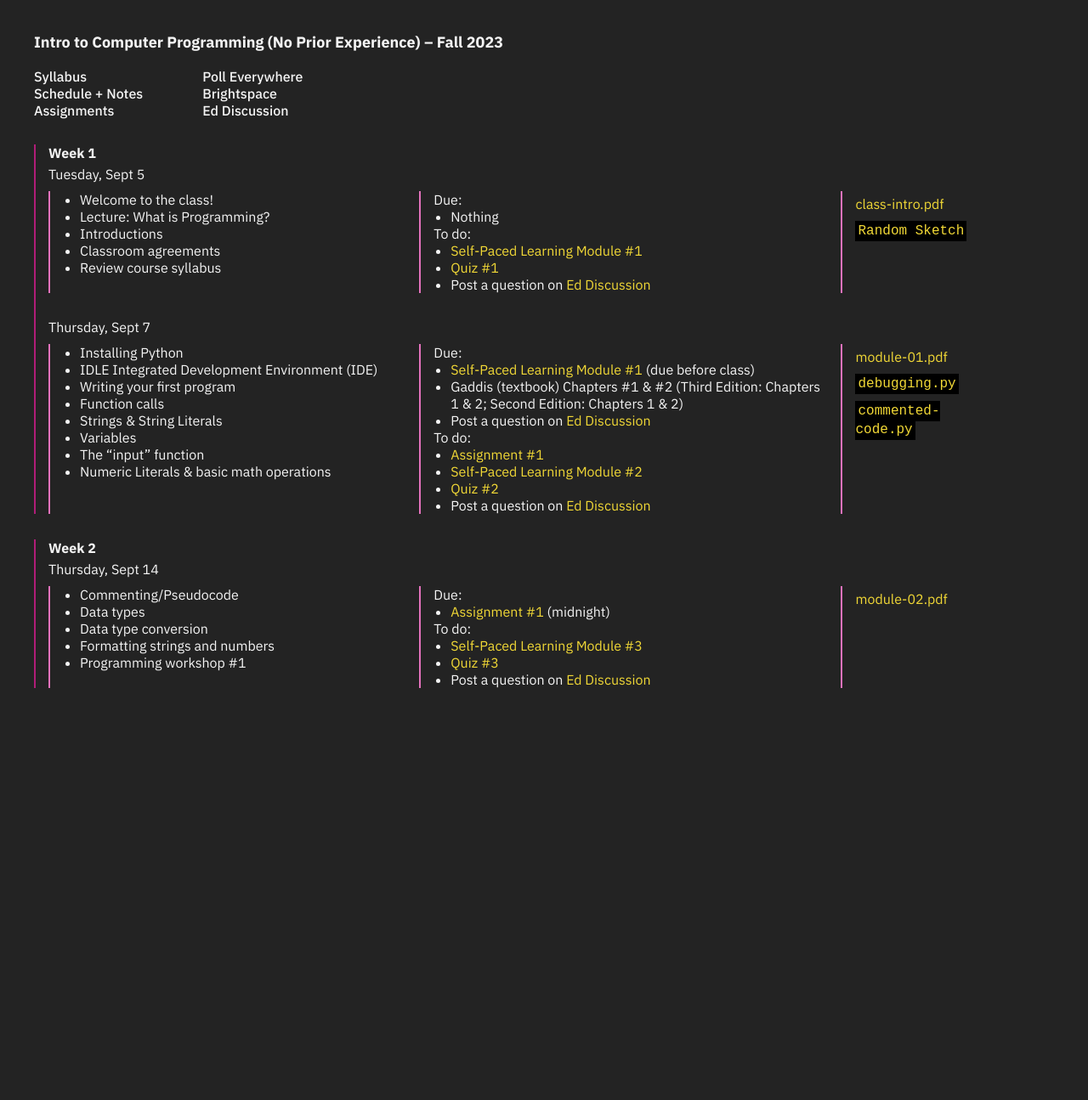
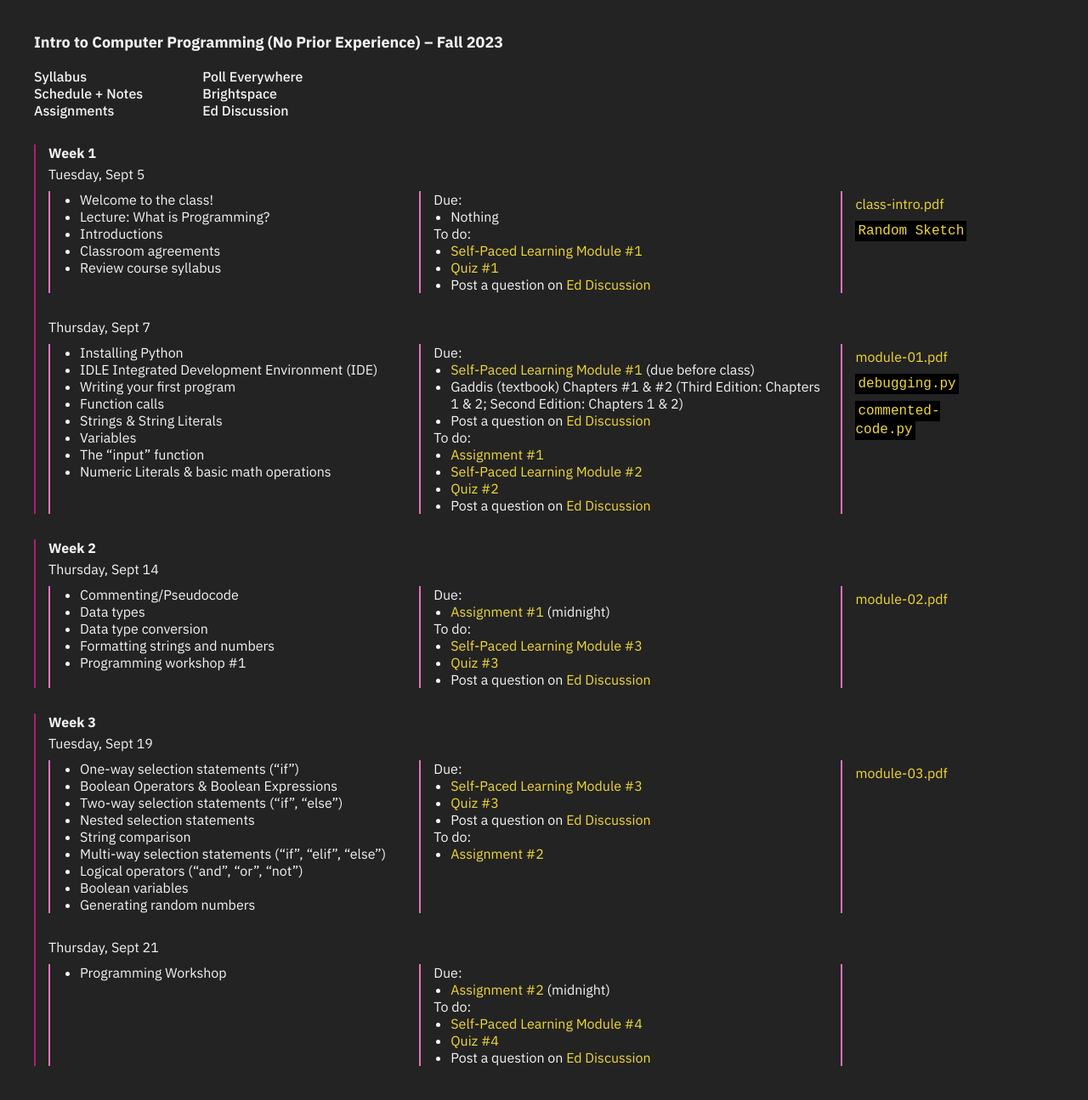
Before and after one commit to emilydidthis/CSCI-UA.002-Fall23, a Jekyll site: the page built from schedule.md, in a window 1280 px wide. Shown: the whole page at 85% size. Built offline with Jekyll 4.4.1, drawn with Linux system fonts in a browser that asks for light colours; before the commit the page ends 900 px from its top, so only the background shows below that.

Commit message:
module 3

```diff
--- a/schedule.md
+++ b/schedule.md
@@ -116,3 +116,69 @@ To do:
 
 </div>
 </div>
+
+<!-- ------------------------------------------------ -->
+## Week 3
+Tuesday, Sept 19
+<div class="week" markdown="1">
+<div class="week-column topics" markdown="1">
+
+### Topics
+- One-way selection statements (“if”)
+- Boolean Operators & Boolean Expressions
+- Two-way selection statements (“if”, “else”)
+- Nested selection statements
+- String comparison
+- Multi-way selection statements (“if”, “elif”, “else”)
+- Logical operators (“and”, “or”, “not”)
+- Boolean variables
+- Generating random numbers
+
+</div>
+<div class="week-column assigned" markdown="1">
+
+### Assigned
+Due:
+- [Self-Paced Learning Module #3](https://cs.nyu.edu/elearning/CSCI_UA_0002/module03.php)
+- [Quiz #3](https://brightspace.nyu.edu/)
+- Post a question on [Ed Discussion](https://edstem.org/us/courses/41979/discussion/)
+
+To do:
+- [Assignment #2 ]({{ site.url }}{{ site.baseurl }}/assignments/02.html)
+</div>
+<div class="week-column materials" markdown="1">
+
+### Materials
+<a href="{{ site.url }}{{ site.baseurl }}/assets/slides/module-03.pdf" >module-03.pdf</a>
+
+</div>
+</div>
+<br>
+
+Thursday, Sept 21
+<div class="week" markdown="1">
+<div class="week-column topics" markdown="1">
+
+### Topics
+- Programming Workshop
+</div>
+<div class="week-column assigned" markdown="1">
+
+### Assigned
+Due:
+- [Assignment #2 ]({{ site.url }}{{ site.baseurl }}/assignments/02.html)(midnight)
+
+To do:
+- [Self-Paced Learning Module #4](https://cs.nyu.edu/elearning/CSCI_UA_0002/module0.php)
+- [Quiz #4](https://brightspace.nyu.edu/)
+- Post a question on [Ed Discussion](https://edstem.org/us/courses/41979/discussion/)
+
+
+</div>
+<div class="week-column materials" markdown="1">
+
+### Materials
+
+
+</div>
+</div>
```
Also changed, not shown: 1 other file.
